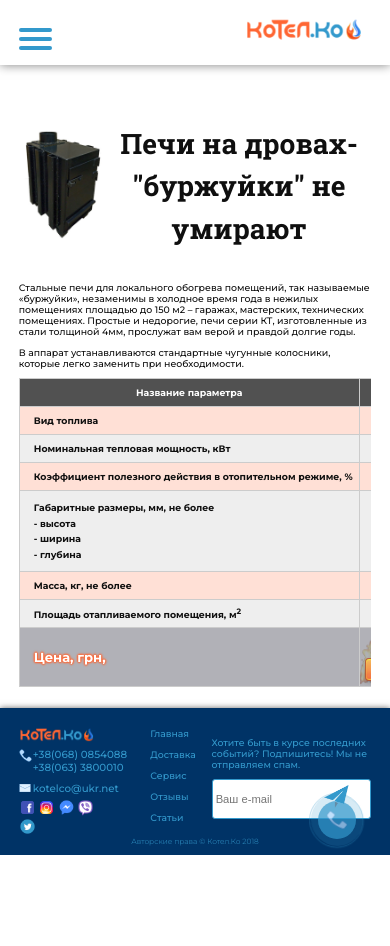
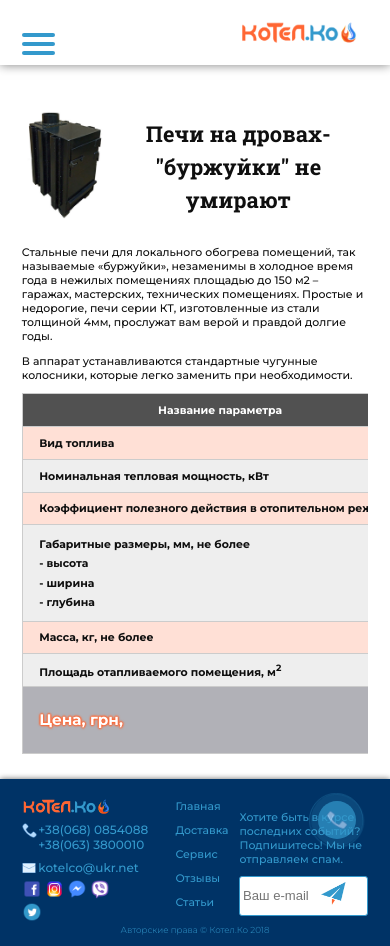
Before and after one commit to kotelco/kotelco, a Jekyll site: the page built from pages/pechi-na-drovah/index.html, in a window 390 px wide and 946 px high. Built offline with Jekyll 4.4.1, drawn with Linux system fonts in a browser that asks for light colours.

Commit message:
some CSS

```diff
--- a/_sass/_media.scss
+++ b/_sass/_media.scss
@@ -30,7 +30,7 @@
 @media (min-width: 320px) and (max-width: 480px) {
 
   html, body {
-    font-size: 2.4vw;
+    font-size: 2.8vw;
   }
   #mobile_nav {
     font-size: 1.8rem;
@@ -40,6 +40,12 @@
   }
   .delivery_companies img {
     max-width: 80%;
+  }
+  h2 {
+    font-size: 2rem;
+  }
+  .default_content .about h1 {
+    font-size: 2rem;
   }
 }
 
@@ -54,7 +60,7 @@
   .default_content img {
     width: 100%;
     margin: 0 auto;
-    padding: 0;
+    padding: 1rem 0;
   }
 
   #jivo_custom_widget{
--- a/style.scss
+++ b/style.scss
@@ -1051,9 +1051,6 @@ tr th:first-child{
 }
 
 .default_content {
-  >p,li {
-    font-weight: 300;
-  }
   ul {
     transform: translateX(4rem);
   }
```
Also changed, not shown: 4 other files.
